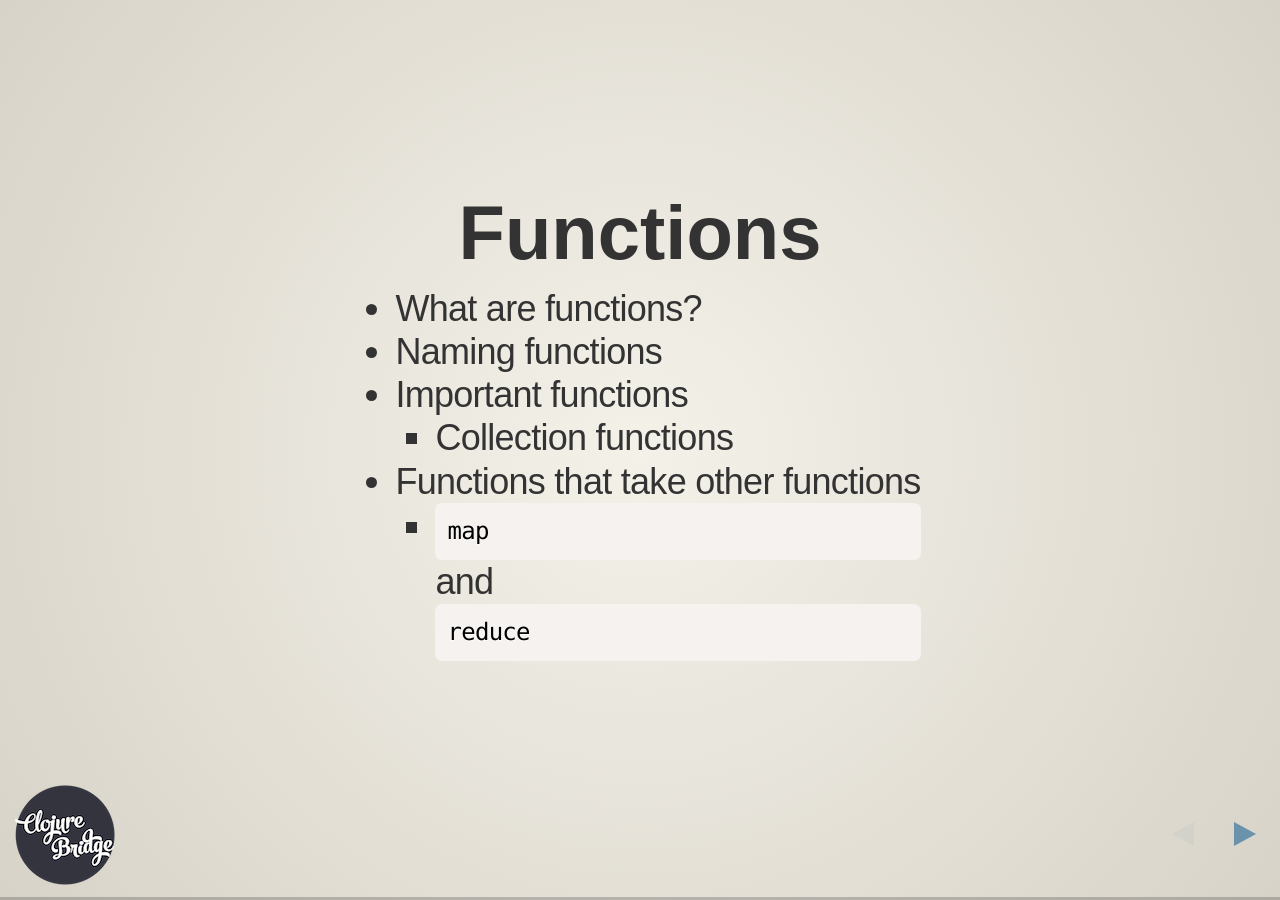
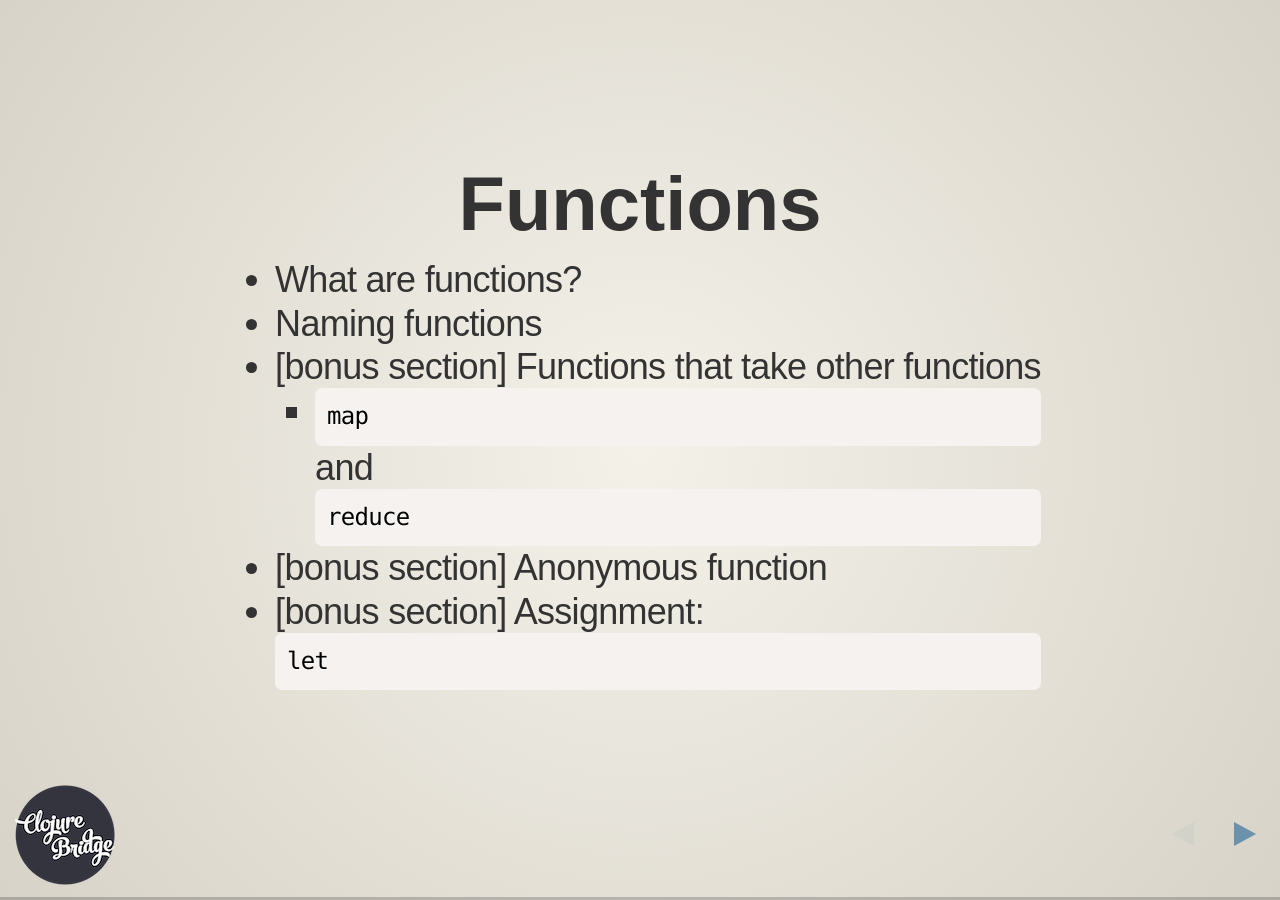
Before and after one commit to ClojureBridge/curriculum, a Jekyll site: the page built from outline/functions.md, in a window 1280 px wide. Built offline with Jekyll 4.4.1, drawn with Linux system fonts in a browser that asks for light colours; nearby versions of some CDN libraries; some web fonts are replaced; library files that are not in the unit come from our copies; some of the changed lines change nothing that is shown.

Commit message:
Updates functions.md

````diff
--- a/outline/functions.md
+++ b/outline/functions.md
@@ -19,14 +19,14 @@ Functions
 
 * What are functions?
 * Naming functions
-* Important functions
-    - Collection functions
-* Functions that take other functions
+* [bonus section] Functions that take other functions
     - `map` and `reduce`
+* [bonus section] Anonymous function
+* [bonus section] Assignment: `let`
 </section>
 
 <section>
-## What are functions?
+### What are functions?
 {: .slide_title .slide}
 
 #### <button class="link" ng-model="block11" ng-click="block11=!block11">Intro</button>
@@ -37,8 +37,11 @@ Functions
 > though?
 {: ng-show="block11" .description}
 
-> A _function_ is an independent, discrete piece of code that takes in
-> some values (called _arguments_) and returns a value.
+> A *function* is an independent, discrete piece of code that takes in
+> some values (called *arguments*) and returns a value.
+{: ng-show="block11" .description}
+
+> Reference: [Basics of Function](http://clojurebridge.github.io/community-docs/docs/clojure/function-creation/)
 {: ng-show="block11" .description}
 
 * `count`, `conj`, `first`
@@ -50,30 +53,30 @@ Functions
 #### An example function <button class="link" ng-model="block21" ng-click="block21=!block21">Details</button>
 
 > * `defn` specifies that we are defining a function.
-> * `total-bill` is the name of this function.
+> * `forward-right` is the *name* of this function.
 > * The string on the next line is the documentation for the function, which explains what the function does. This is optional.
-> * `[subtotal]` is the list of arguments. Here, we have one argument called `subtotal`.
-> * `(* 1.08 subtotal)` is the _body_ of the function. This is what executes when we use the function.
+> * `[turtle]` is the list of *arguments*. Here, we have one argument called `turtle`.
+> * `(forward turtle 60) (right turtle 135)` is the *body* of the function. This is what executes when we use the function.
 {: ng-show="block21" .description}
 
 ```clojure
-(defn total-bill
-  "Given subtotal of bill, return total after tax."
-  [subtotal]
-  (* 1.08 subtotal))
+(defn forward-right
+  "Moves specified turtle forward and tilts its head"
+  [turtle]
+  (forward turtle 60)
+  (right turtle 135))
 ```
 </section>
 
 <section>
-#### How to use `total-bill` function <button class="link" ng-model="block31" ng-click="block31=!block31">Details</button>
+#### How to use `forward-right` function <button class="link" ng-model="block31" ng-click="block31=!block31">Details</button>
 
-> To use `total-bill`, we _call_ the function, just like we've done with all the functions we've already used.
+> To use `forward-right`, we *call* the function, just like we've done with all the functions we've already used.
 {: ng-show="block31" .description}
 
 ```clojure
-(total-bill 8.5)  ;=> 9.18
-(total-bill 50)   ;=> 54.0
-(total-bill 50/6) ;=> 9.0
+(forward-right :smith1)   ;=> {:smith1 {:angle 135}}
+(forward-right :trinity)  ;=> {:trinity {:angle 135}}
 ```
 </section>
 
@@ -81,38 +84,62 @@ Functions
 #### A function with multiple arguments <button class="link" ng-model="block41" ng-click="block41=!block41">Details</button>
 
 > Functions can also take more than one argument. Let's make a
-> `total-with-tip` function that takes a tip percentage, in addition
-> to the subtotal, and calculates the total amount paid:
+> `forward-right-with-len` function that takes a forward length, in addition
+> to the turtle.
 {: ng-show="block41" .description}
 
 ```clojure
-(defn total-with-tip
-  "Given subtotal, return total after tax and tip."
-  [subtotal tip-pct]
-  (* 1.08 subtotal (+ 1 tip-pct)))
+(defn forward-right-with-len
+  "Given turtle and length, forward the turtle and tilts its head"
+  [turtle len]
+  (forward turtle len)
+  (right turtle 135))
 
-(total-with-tip 12.50 0.18) ;=> 15.93
-(total-with-tip 50 0.18)    ;=> 63.72
+(forward-right-with-len :smith0 80)  ;=> {:smith0 {:angle 135}}
+(forward-right-with-len :trinity 90) ;=> {:trinity {:angle 135}}
 ```
 </section>
 
 <section>
-### EXERCISE: Find per-person share of bill among a group
+#### EXERCISE 1: Move turtles using function
 {: .slide_title .slide}
 
-* Create a new function, `share-per-person`, that takes three
-  arguments: the subtotal, the tip percent, and the number of people
-  in the group.
+* Go to `walk.clj`
+* Write a function, `forward-right` appeared in the slide.
 
-* It should call our `total-with-tip` function but change the result
-to return the average amount each person should pay.
+```clojure
+(defn forward-right
+  "Moves specified turtle forward and tilts its head"
+  [turtle]
+  (forward turtle 60)
+  (right turtle 135))
+```
+
+* On the last line of the function, hit <kbd>Ctrl</kbd> +
+  <kbd>Enter</kbd> or <kbd>Cmd</kbd> + <kbd>Enter</kbd> to evaluate the function
+* Write a line that uses the function, for example: `(forward-right :trinity)`
+* Evaluate the line at least 8 times
 </section>
 
 <section>
-## Naming functions
+#### EXERCISE 2: Move turtles using function with parameters
 {: .slide_title .slide}
 
-#### Symbols <button class="link" ng-model="block61" ng-click="block61=!block61">Details</button>
+* Go to `walk.clj`
+* Write a function, `forward-right-with-len-ang` that takes three
+  arguments, turtle, len, and angle (extension of `forward-right-with-len`)
+* On the last line of the function, evaluate it.
+* Write a line that uses the function, for example:
+  `(forward-right-with-len-ang :trinity 60 120)`
+* Evaluate the line many times
+</section>
+
+
+<section>
+### Naming functions
+{: .slide_title .slide}
+
+#### Names are Symbols <button class="link" ng-model="block61" ng-click="block61=!block61">Details</button>
 
 > Function names are symbols, just like the symbols we used with `def`
 > when assigning names to values.
@@ -124,59 +151,46 @@ to return the average amount each person should pay.
 > idioms we use.
 {: ng-show="block61" .description}
 
-#### Examples of predicate functions <button class="link" ng-model="block62" ng-click="block62=!block62">Details</button>
+#### Two types of functions <button class="link" ng-model="block62" ng-click="block62=!block62">Details</button>
 
-> Functions that return true or false--called _predicates_--usually end in `?`:
+> Clojure has two type of functions:
+> 1. function that returns a value,
+> 2. function that returns true or false.
+> The second type is called *predicate*s.
 {: ng-show="block62" .description}
 
-* zero?
-* vector?
-* empty?
+
+##### Predicate function examples <button class="link" ng-model="block63" ng-click="block63=!block63">Details</button>
+
+> In Clojure, `=` is a predicate function, which may be a surprising
+> fact. Other than that, like many other computer languages,
+> Clojure has predicate functions to test greater than, less than or such.
+> Mostly predicate functions end with `?`.
+{: ng-show="block63" .description}
+
+> * `=`
+> * `>`, `<`
+> * `true?`, `false?`, `empty?`, `nil?`, `vector?`, `map?`
+
 </section>
 
 <section>
-## Important functions
+#### [Bonus section]
+
+### Functions that take other functions
 {: .slide_title .slide}
 
 #### <button class="link" ng-model="block71" ng-click="block71=!block71">Intro</button>
 
-> There are some functions that are essential when using Clojure. The
-> arithmetic functions have already been covered. Let's look at some
-> others.
-{: ng-show="block71" .description}
-</section>
-
-<section>
-### Collection functions
-{: .slide_title .slide}
-
-#### <button class="link" ng-model="block81" ng-click="block81=!block81">Intro</button>
-
-> When we learned about data structures, we saw many functions that
-> operated on those data structures, including:
-{: ng-show="block81" .description}
-
-* `count`
-* `conj`
-* `first`
-* `rest`
-* `nth`
-* `assoc`
-* `dissoc`
-* `merge`
-</section>
-
-<section>
-### Functions that take other functions
-{: .slide_title .slide}
-
-#### <button class="link" ng-model="block91" ng-click="block91=!block91">Intro</button>
-
->Some of the most powerful functions you can use with collections can take other functions as arguments.
+> Some of the most powerful functions you can use with collections can
+> take other functions as arguments.
 > This is one of the most magical things about Clojure--and many other programming languages.
 > That's a complicated idea, also, may not make sense at first.
 > Let's look at an example and learn more about that.
-{: ng-show="block91" .description}
+{: ng-show="block71" .description}
+
+> Reference: [Higher-order Function](http://clojurebridge.github.io/community-docs/docs/clojure/higher-order-function/)
+{: ng-show="block71" .description}
 </section>
 
 <section>
@@ -192,12 +206,13 @@ to return the average amount each person should pay.
 {: ng-show="block101" .description}
 
 ```clojure
-(def dine-in-orders [12.50 20 21 16 18.40])
-(def take-out-orders [6.00 6.00 7.95 6.25])
+(map name (turtle-names)) ;=> ("trinity" "smith0" "smith1" "smith2")
+(map (partial + 90) [0 30 60 90]) ;=> (90 120 150 180)
+```
 
-(map total-bill dine-in-orders)  ;=> [13.5 21.6 22.68 17.28 19.872]
-(map total-bill take-out-orders) ;=> [6.48 6.48 8.586 6.75]
-```
+> References:
+> [name](http://clojuredocs.org/clojure.core/name),
+> [partial](http://clojuredocs.org/clojure.core/partial)
 </section>
 
 <section>
@@ -218,41 +233,161 @@ to return the average amount each person should pay.
 {: ng-show="block111" .description}
 
 ```clojure
-(reduce + [1 2 3])   ;=> 6
-(reduce max [1 2 3]) ;=> 3
+(reduce str (turtle-names)) ;=> ":trinity:smith0:smith1:smith2"
+(reduce + [30 60 90])       ;=> 180
 ```
 </section>
 
 <section>
-#### `reduce` in action
+#### EXERCISE [BONUS]: Find the average
+{: .slide_title .slide}
 
-#### <button class="link" ng-model="block121" ng-click="block121=!block121">Details</button>
+* Create a function called `average` that takes a vector of maps.
+* Use `[{:angle 30} {:angle 90} {:angle 50}]` as input.
+* Calculate average value of :angle.
 
-> The `reduce` function's process is complicated, so let's illustrate
-> it further.
-{: ng-show="block121" .description}
+* Hint: You will need to use the functions `map`, `reduce` and `count`.
+</section>
 
-> In the example below, `reduce` calls `+` with the parameters `6.48`
-> and `6.48`, returning `12.96`. Then, in order, it makes the
-> following function calls:
->
-> * `(+ 12.96  8.586) ;=> 21.546`
-> * `(+ 21.546 6.75)  ;=> 28.296`
-{: ng-show="block121" .description}
+
+<section>
+#### [Bonus section]
+
+### Anonymous functions
+
+#### Functions without names <button class="link" ng-model="block201" ng-click="block201=!block201">Details</button>
+
+> So far, all the functions we've seen have had names, like `+` and
+> `str` and `reduce`. However, functions don't need to have names, just
+> like values don't need to have names. We call functions without names
+> *anonymous functions*.
+> An anonymous function is created with `fn`, like so:
+{: ng-show="block201" .description}
+
+> Reference: [Anonymous Function](http://clojurebridge.github.io/community-docs/docs/clojure/anonymous-function/)
+{: ng-show="block201" .description}
+
 
 ```clojure
-(def take-out-totals [6.48 6.48 8.586 6.75])
-(reduce + take-out-totals) ;=> 28.296
+(fn [s1 s2] (str s1 " " s2))
+```
+
+#### vs. not anonymous functions <button class="link" ng-model="block202" ng-click="block202=!block202">Details</button>
+
+> Before we go forward, you should understand that you can _always_
+> feel free to name your functions. There is nothing wrong at all with
+> doing that. However, you _will_ see Clojure code with anonymous
+> functions, so you should be able to understand it.
+{: ng-show="block202" .description}
+
+```clojure
+(defn join-with-space
+  [s1 s2]
+  (str s1 " " s2))
 ```
 </section>
 
 <section>
-### EXERCISE: Find the average
+#### Anonymous function usage examples <button class="link" ng-model="block203" ng-click="block203=!block203">Details</button>
+
+> Why would you ever need anonymous functions?
+> Anonymous functions can be very useful
+> when we have functions that take other functions.
+> Such as `map` or `reduce`, which we learned in Functions section.
+> Let's look at usage examples of anonymous functions:
+{: ng-show="block203" .description}
+
+```clojure
+(map (fn [t] (forward t 45)) (turtle-names))
+;=> ({:trinity {:length 45}} {:smith0 {:length 45}} {:smith1 {:length
+45}} {:smith2 {:length 45}})
+
+(reduce (fn [x y] (+ x y)) [1 2 3]) ;=> 6
+
+(reduce (fn [a b] (str a ", " b)) (map name (turtle-names)))
+;=> "trinity, smith0, smith1, smith2"
+```
+</section>
+
+<section>
+#### [Bonus section]
+
+### Assignment: `let`
 {: .slide_title .slide}
 
-* Create a function called `average` that takes a vector of bill amounts and returns the average of those amounts.
+#### <button class="link" ng-model="block301" ng-click="block301=!block301">Intro</button>
 
-* Hint: You will need to use the functions `reduce` and `count`.
+> When you are creating functions, you may want to assign names to
+> values in order to reuse those values or make your code more
+> readable. Inside of a function, however, you should _not_ use `def`,
+> like you would outside of a function. Instead, you should use a
+> special form called `let`.
+{: ng-show="block301" .description}
+</section>
+
+<section>
+#### Assigning names to values: `let`
+{: .slide_title .slide}
+
+#### <button class="link" ng-model="block305" ng-click="block305=!block305">Details</button>
+
+> We can assign a name to value using `let` like `def`.
+> When a name is assigned to a value, the name is called a *symbol*.
+{: ng-show="block305" .description}
+
+> Reference: [Assignment let](http://clojurebridge.github.io/community-docs/docs/clojure/let/)
+{: ng-show="block305" .description}
+
+```clojure
+(let [mangoes 3
+      oranges 5]
+  (+ mangoes oranges))
+;=> 8
+```
+</section>
+
+<section>
+#### `let` example
+
+<button class="link" ng-model="block311" ng-click="block311=!block311">Details 1</button>
+<button class="link" ng-model="block312" ng-click="block312=!block312">Details 2</button>
+<button class="link" ng-model="block313" ng-click="block313=!block313">Details 3</button>
+<button class="link" ng-model="block314" ng-click="block314=!block314">Exercise</button>
+
+> This is the most complicated function we've seen so far, so let's go
+> through each step. First, we have the name of the function, the
+> documentation string, and the arguments, just as in other functions
+{: ng-show="block311" .description}
+
+> Next, we see `let`. `let` takes a vector of alternating names and
+> values. `t1` is the first name, and we assign the result of
+> `(first names)` to it. We also assign the result of `(last names)`
+> to `t2`.
+{: ng-show="block312" .description}
+
+> After the vector of names and values, there is the body of the
+> `let`. Just like a the body of a function, this executes and returns
+> a value. Within the `let`, `t1` and `t2` are defined.
+{: ng-show="block313" .description}
+
+> Go to `walk.clj` and write `opposite` function.
+> Then, evaluate `opposite` function at the last line of the function definition.
+> Also, evaluate usage example of `opposite` function.
+{: ng-show="block314" .description}
+
+```clojure
+;; function definition
+(defn opposite
+  "Given a collection of turtle names, moves two of them in different directions."
+  [names]
+  (let [t1 (first names)
+        t2 (last names)]
+    (forward t1 40)
+    (backward t2 30)))
+
+;; function usage
+(opposite (turtle-names))
+```
 </section>
 
 <section>
````
